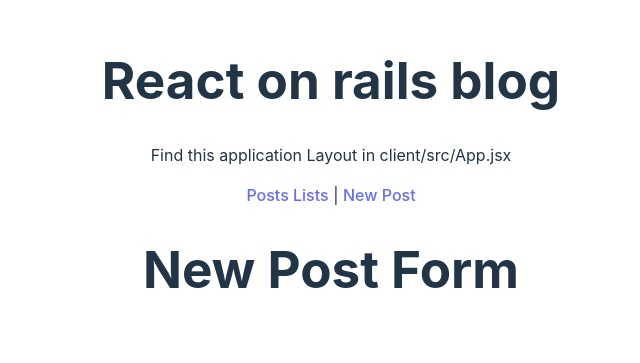
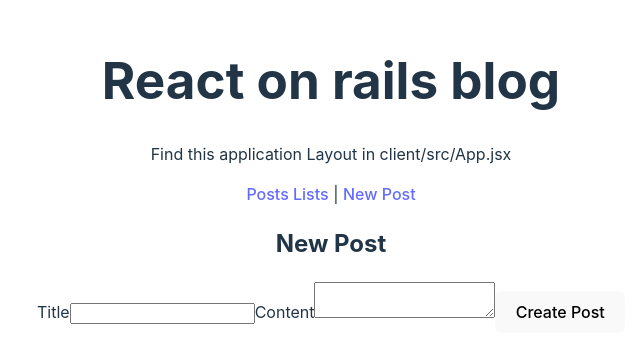
Before and after one commit to LouisKzy/React_on_rails_blog, a React (Vite) app in the folder client/: page /new in a window 1280 px wide. Shown: the part 225-588 px from the top of the page, without its empty margins (309-949 px from the left). Built offline with nearby package versions, Linux system fonts and the light colour scheme; no server answers.

Commit message:
Implemented new post form

```diff
--- a/client/src/components/AppRoutes.jsx
+++ b/client/src/components/AppRoutes.jsx
@@ -1,4 +1,5 @@
 import { Route, Routes } from "react-router-dom";
+import NewPostForm from "../features/posts/NewPostForm";
 import PostDetails from "../features/posts/PostDetails";
 import PostsList from "../features/posts/PostsList";
 function AppRoutes() {
@@ -6,7 +7,7 @@ function AppRoutes() {
     <Routes>
       <Route path="/" element={<PostsList />} />
       <Route path="posts/:id" element={<PostDetails />} />
-      <Route path="/new" element={<h1>New Post Form</h1>} />
+      <Route path="/new" element={<NewPostForm />} />
     </Routes>
   );
 }
--- /dev/null
+++ b/client/src/features/posts/NewPostForm.jsx
@@ -0,0 +1,51 @@
+import { useState } from "react";
+import { useNavigate } from "react-router-dom";
+import { API_URL } from "../../constants";
+function NewPostForm() {
+  const [title, setTitle] = useState("");
+  const [body, setBody] = useState("");
+  const navigate = useNavigate();
+  async function handleSubmit(event) {
+    event.preventDefault();
+    const post = { title, body };
+    const response = await fetch(API_URL, {
+      method: "POST",
+      headers: {
+        "Content-Type": "application/json",
+      },
+      body: JSON.stringify(post),
+    });
+    if (response.ok) {
+      const newPost = await response.json();
+      setTitle("");
+      setBody("");
+      navigate(`/posts/${newPost.id}`);
+    } else {
+      console.log("Error: " + response.statusText);
+    }
+  }
+  return (
+    <div>
+      <h2>New Post</h2>
+      <form onSubmit={handleSubmit}>
+        <label htmlFor="titleInput">Title</label>
+        <input
+          type="text"
+          id="titleInput"
+          value={title}
+          onChange={(e) => setTitle(e.target.value)}
+          required
+        />
+        <label htmlFor="body">Content</label>
+        <textarea
+          id="bodyInput"
+          value={body}
+          onChange={(e) => setBody(e.target.value)}
+          required
+        />
+        <button type="submit">Create Post</button>
+      </form>
+    </div>
+  );
+}
+export default NewPostForm;
```
Also changed, not shown: 2 other files (tests, documents, lock files or other folders).
